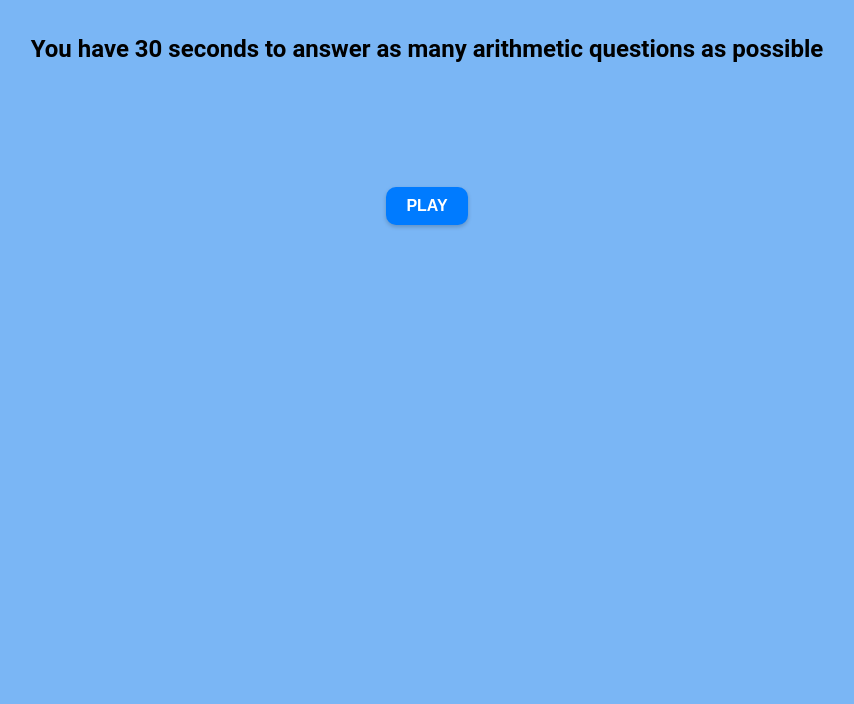
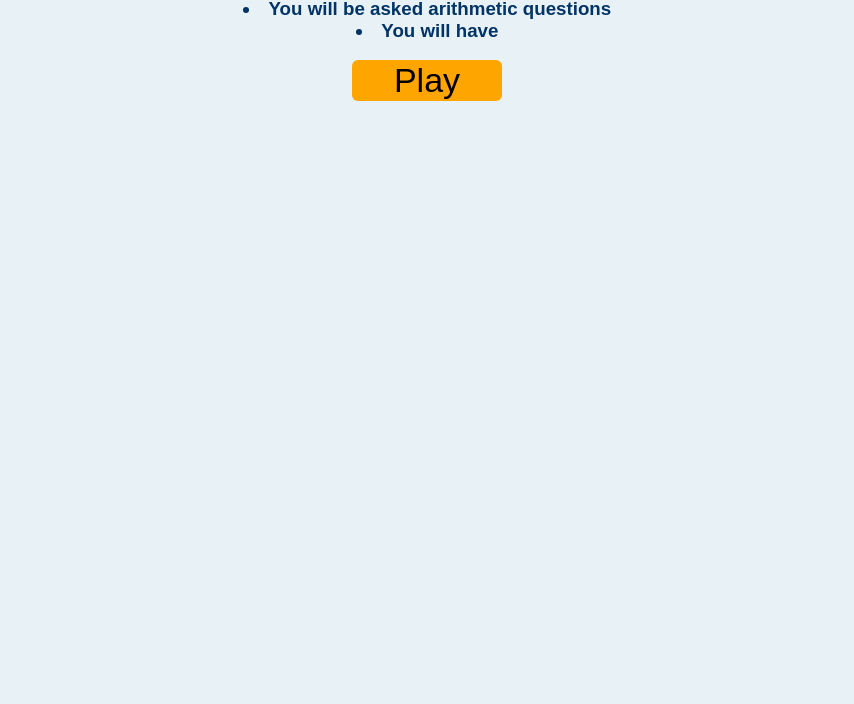
Before and after one commit to Ethan-Ramos11/MathQuizGameJS, a website built with Vite: page src/index.html in a window 1280 px wide. Shown: the part 96-800 px from the top of the page, without its empty margins (213-1067 px from the left). Built offline with nearby package versions, Linux system fonts and the light colour scheme.

Commit message:
Revamp styling to landing page

```diff
--- a/src/index.html
+++ b/src/index.html
@@ -11,9 +11,13 @@
   <body>
     <div id="app">
       <h1 id="gameName">Math Game</h1>
-      <h2>
-        You have 30 seconds to answer as many arithmetic questions as possible
-      </h2>
+      <h3>
+        <div>
+          Instructions
+          <li>You will be asked arithmetic questions</li>
+          <li>You will have</li>
+        </div>
+      </h3>
       <a href="gameScreen.html">
         <button id="toGameScreen">Play</button>
       </a>
--- a/src/main.js
+++ b/src/main.js
@@ -1,4 +1,3 @@
-document.addEventListener("DOMContentLoaded", (event) => {
 let remainingTime = 30;
 let isStopped = true;
 const timerElement = document.getElementById("gameTimer");
@@ -29,4 +28,3 @@ document.addEventListener("DOMContentLoaded", (event) => {
   }
 };
 startButton.onclick = startTimer;
-});
--- a/src/style.css
+++ b/src/style.css
@@ -1,33 +1,25 @@
 body {
-  background-color: #7ab6f5;
-  font-family: "Roboto", sans-serif;
+  background-color: #e8f1f5;
+  font-family: "Arial", sans-serif;
+}
+#gameName {
+  font-size: 40px;
+  margin: 0;
+  padding: 0;
 }
 #app {
-  display: grid;
-  grid-template-rows: 1fr 2fr 1fr;
-  padding: 20px;
-  border-radius: 5px;
-  margin: 10px auto;
-  width: 75%;
+  color: #003366;
+  margin: auto 0;
   text-align: center;
 }
 
 #toGameScreen {
-  padding: 10px 20px;
-  font-size: 16px;
-  background-color: #007bff;
-  color: white;
+  border-radius: 6px;
+  font-size: 34px;
   border: none;
-  border-radius: 10px;
-  font-weight: bold;
-  text-transform: uppercase;
-  box-shadow: 0 2px 4px rgba(0, 0, 0, 0.2);
-  transition: background-color 0.3s, box-shadow 0.3s;
-  cursor: pointer;
-  margin: 10px;
-  grid-column: 2; /* If you're using a grid layout */
+  width: 150px;
+  background-color: #ffa500;
 }
 #startButton:hover {
-  background-color: #0056b3;
-  box-shadow: 0 2px 4px rgba(0, 0, 0, 0.4);
+  cursor: ;
 }
```
Lines whose indentation alone changed are shown as unchanged.
